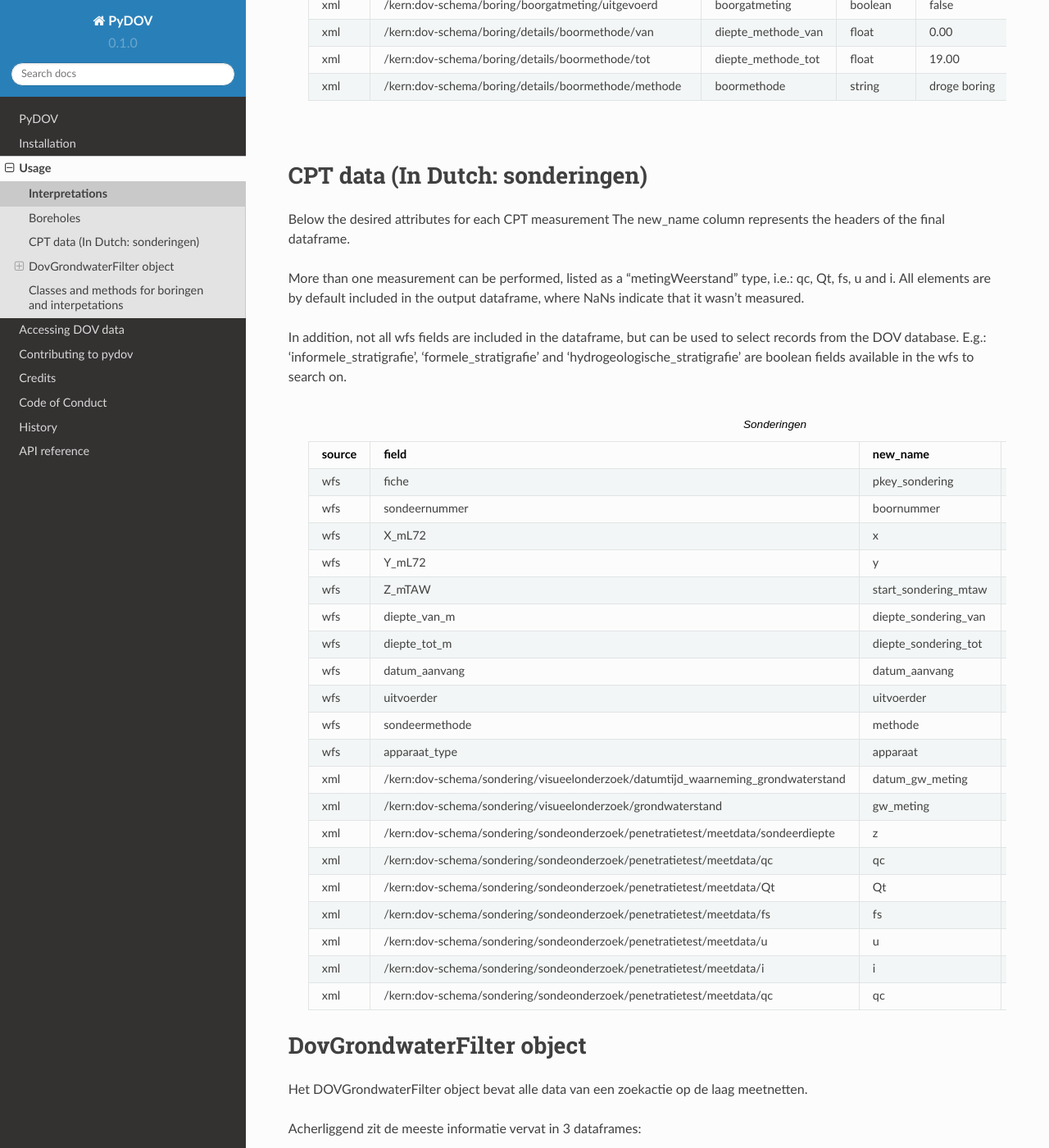
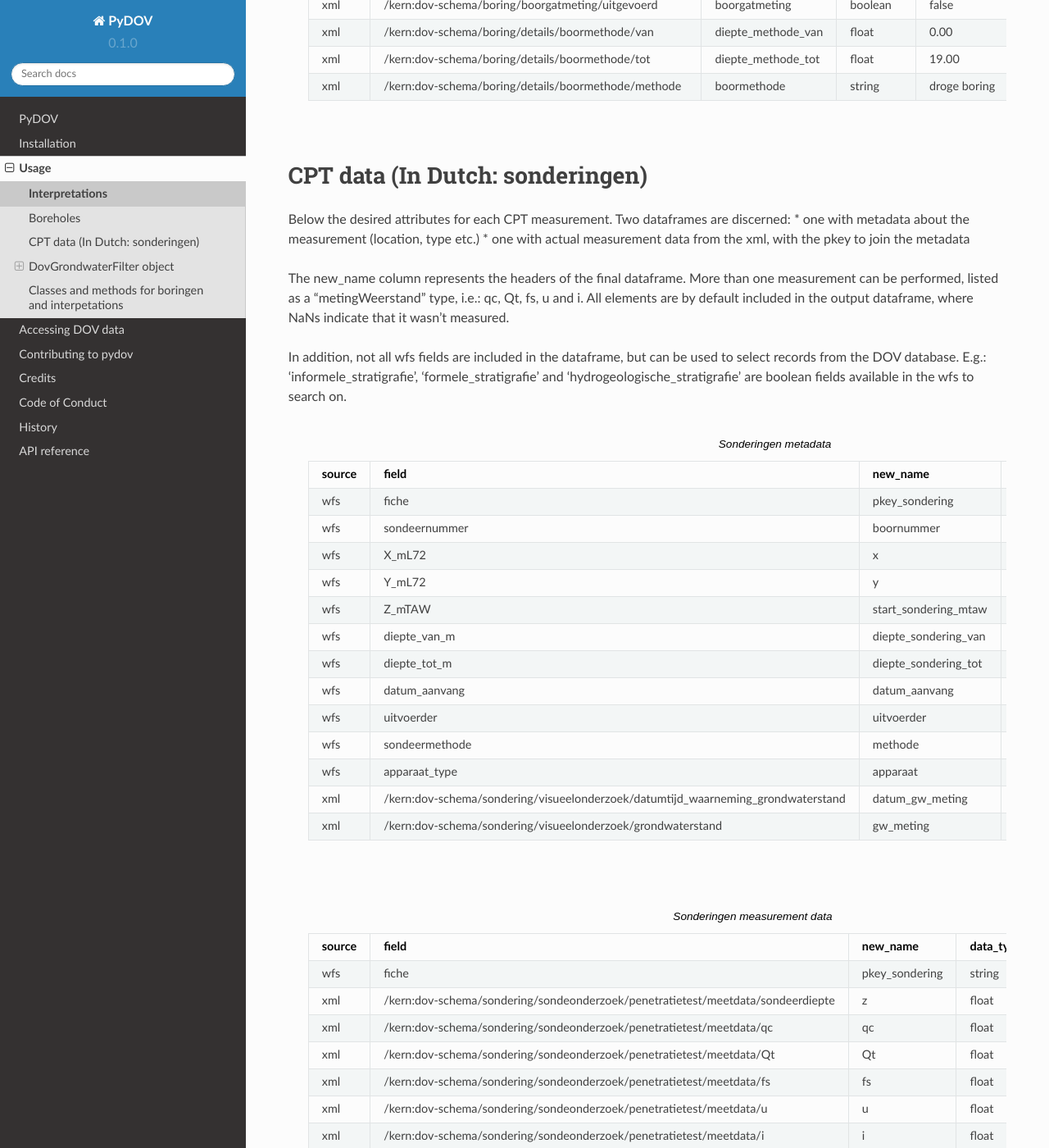
Before and after one commit to DOV-Vlaanderen/pydov, a Sphinx documentation site: the page built from docs/description_output_dataframes.rst, in a window 1280 px wide and 1400 px high, scrolled down 4576 px. Shown: the whole window at 82% size. Built offline with Sphinx 7.4.7 and the Read the Docs theme 2.0.0, drawn with Linux system fonts in a browser that asks for light colours.

Commit message:
change CPT to metadata and data to prevent large dataframe with one-value columns

```diff
--- a/docs/description_output_dataframes.rst
+++ b/docs/description_output_dataframes.rst
@@ -182,9 +182,11 @@ fields available in the wfs to search on.
 CPT data (In Dutch: sonderingen)
 ================================
 
-Below the desired attributes for each CPT measurement
+Below the desired attributes for each CPT measurement. Two dataframes are discerned:
+* one with metadata about the measurement (location, type etc.)
+* one with actual measurement data from the xml, with the pkey to join the metadata
+
 The new_name column represents the headers of the final dataframe.
-
 More than one measurement can be performed, listed as a "metingWeerstand" type, i.e.:
 qc, Qt, fs, u and i. All elements are by default included in the output dataframe, where
 NaNs indicate that it wasn't measured.
@@ -194,7 +196,7 @@ to select records from the DOV database. E.g.: 'informele_stratigrafie',
 'formele_stratigrafie' and 'hydrogeologische_stratigrafie' are boolean
 fields available in the wfs to search on.
 
-  .. csv-table:: Sonderingen
+  .. csv-table:: Sonderingen metadata
     :header-rows: 1
 
     source,field,new_name,data_type,example
@@ -211,6 +213,14 @@ fields available in the wfs to search on.
     wfs,apparaat_type,apparaat,string,200kN - MAN2
     xml,/kern:dov-schema/sondering/visueelonderzoek/datumtijd_waarneming_grondwaterstand,datum_gw_meting,date,02/09/2011
     xml,/kern:dov-schema/sondering/visueelonderzoek/grondwaterstand,gw_meting,float,02/09/2011
+
+|
+
+  .. csv-table:: Sonderingen measurement data
+    :header-rows: 1
+
+    source,field,new_name,data_type,example
+    wfs,fiche,pkey_sondering,string,https://.../2011-009205.xml
     xml,/kern:dov-schema/sondering/sondeonderzoek/penetratietest/meetdata/sondeerdiepte,z,float,1.66
     xml,/kern:dov-schema/sondering/sondeonderzoek/penetratietest/meetdata/qc,qc,float,0.6500
     xml,/kern:dov-schema/sondering/sondeonderzoek/penetratietest/meetdata/Qt,Qt,float,NaN
@@ -218,6 +228,7 @@ fields available in the wfs to search on.
     xml,/kern:dov-schema/sondering/sondeonderzoek/penetratietest/meetdata/u,u,float,NaN
     xml,/kern:dov-schema/sondering/sondeonderzoek/penetratietest/meetdata/i,i,float,0.1000
     xml,/kern:dov-schema/sondering/sondeonderzoek/penetratietest/meetdata/qc,qc,float,NaN
+
 
 
 DovGrondwaterFilter object
```
